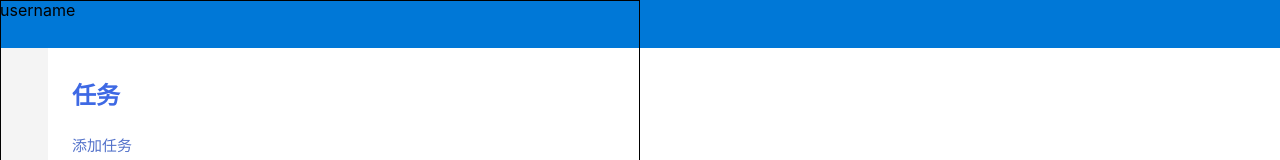
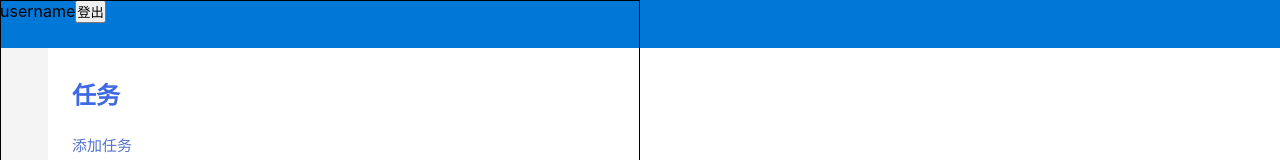
Before and after one commit to cmokj/todolist-project, a React (Create React App) app: page / in a window 1280 px wide. Shown: the top 160 px of the page. Built offline with nearby package versions, Linux system fonts and the light colour scheme; what leancloud-storage would draw is missing.

Commit message:
添加登出功能

```diff
--- a/src/App.js
+++ b/src/App.js
@@ -2,6 +2,7 @@ import React, { Component } from 'react';
 import TodoInput from './TodoInput';
 import TodoItem from './TodoItem';
 import UserDialog from './UserDialog'
+import { signOut } from './LeanCloud'
 import './App.css';
 
 let id = 0;
@@ -45,11 +46,12 @@ class App extends Component {
     todo.deleted = true;
     this.setState(this.state);
   }
-  // onSignUp(user) {
-  //   let stateCopy = JSON.parse(JSON.stringify(this.state));
-  //   stateCopy.user = user;
-  //   this.setState(stateCopy);
-  // }
+  signOut() {
+    signOut();
+    let stateCopy = JSON.parse(JSON.stringify(this.state));
+    stateCopy.user = {};
+    this.setState(stateCopy);
+  }
   onSignIn(user) {
     let stateCopy = JSON.parse(JSON.stringify(this.state));
     stateCopy.user = user;
@@ -74,6 +76,7 @@ class App extends Component {
         <div className="head">
           <div className="navbar">
             <span>{this.state.user.username || 'username'}</span>
+            <button onClick={this.signOut.bind(this)}>登出</button>
           </div>
         </div>
         <div className="main">
--- a/src/LeanCloud.js
+++ b/src/LeanCloud.js
@@ -54,3 +54,8 @@ export function signIn(email, username, password, successFn, errorFn) {
         errorFn.call(null, error);
     });
 }
+
+export function signOut() {
+    AV.User.logOut();
+    return undefined;
+}
```
